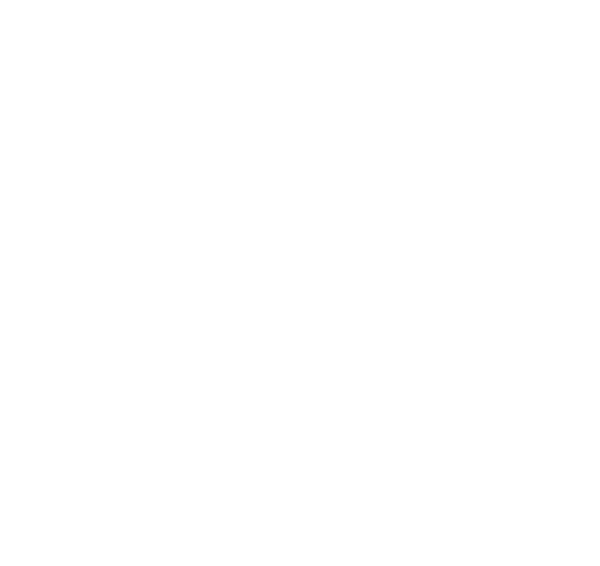
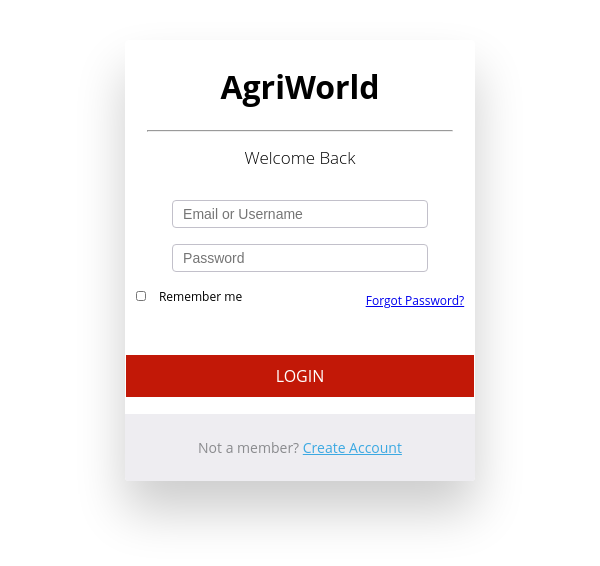
Before and after one commit to anuj308/agriworld, a plain HTML site: page login.html in a window 600 px wide. Drawn offline with Linux system fonts and the light colour scheme.

Commit message:
login signup

```diff
--- a/login.html
+++ b/login.html
@@ -1,13 +1,34 @@
 <!DOCTYPE html>
-<html lang="en">
+<html lang="en" >
 <head>
-    <meta charset="UTF-8">
-    <meta name="viewport" content="width=device-width, initial-scale=1.0">
-    <title>AgriWorld - Login</title>
+  <meta charset="UTF-8">
+  <title>Login </title>
+  <link rel="stylesheet" href="logincss.css">
+  <meta name="viewport" content="width=device-width,initial-scale=1">
 </head>
 <body>
-
-
+<div id="login-box">
+  <div id="newsera-logo"> <h1>AgriWorld</h1></div>
+  <hr id="line">
+  <h2>Welcome Back</h2>
+  <form id="login-form">
+    <p>
+    <input type="text" id="username" name="username" placeholder="Email or Username" required>
+    </p>
+    <p>
+    <input type="password" id="password" name="password" placeholder="Password" required>
+    </p>
+    <p>
+      <span id="rem"><input type="checkbox" id="check-box"> Remember me</span> <span id="forget-p"><a href="#">Forgot Password?</a></span>
+    </p>
+    <p>
+      <a href="/" id="co"><div id="button">LOGIN</div></a>
+    </p>
+  </form>
+  <div id="sign-up">
+    <p>Not a member? <a href="/signup">Create Account</a><p>
+  </div>
+</div>
 
 </body>
 </html>
--- /dev/null
+++ b/logincss.css
@@ -0,0 +1,179 @@
+body {
+    background-color: white;
+    font-size: 1.6rem;
+    font-family: "Open Sans", sans-serif;
+  }
+  #newsera-logo img{
+    height: 91px;
+    width: 342px;
+  }
+  #line{
+    width:87%;
+  }
+  h2 {
+    font-weight: 300;
+    text-align: center;
+  }
+  #login-box {
+    background-color: #fff;
+    width: 35%;
+    margin: 40px auto;
+    text-align: center;
+    padding: 20px 0 0 0;
+    border-radius: 4px;
+    box-shadow: 0px 30px 50px 0px rgba(0, 0, 0, 0.2);
+  }
+
+  #login-form {
+    padding: 0px 60px;
+  }
+  input{
+    width: 100%;
+    outline: none;
+    height: 60px;
+    line-height: 60px;
+    border-radius: 4px;
+    padding: 0 0 0 10px;
+    margin: 0;
+    color: #8a8b8e;
+    border: 1px solid #c2c0ca;
+    font-size: 16px;
+  }
+  input:focus {
+    border-color: #3ca9e2;
+  }
+  input[type="text"]:hover,input[type="password"]:hover {
+    transition: all 0.2s ease;
+    border: 1px solid #329dd5;
+    color: black;
+  }
+
+  #sign-up {
+    background-color: #eeedf1;
+    color: #8a8b8e;
+    font-size: 14px;
+    width: 100%;
+    padding: 10px 0;
+    border-radius: 0 0 4px 4px;
+  }
+  #sign-up a{
+    color: #3ca9e2;
+    transition: all 0.2s ease;
+  }
+  a:hover {
+    color: #146c9b;
+    transition: all 0.2s ease;
+  }
+  #check-box{
+    height:15px;
+    width:15px;
+  }
+  #rem{
+    font-size: 16px;
+    float:left;
+  }
+  #forget-p{
+    float:right;
+    font-size: 16px;
+  }
+  #button{
+    background-color: #C21807;
+    padding: 10px 10px;
+    margin-top: 83px;
+  }
+  #button:hover {
+    background-color: #9b1b0f;
+    transition: all 0.2s ease;
+    color: white;
+  }
+  #co{
+    color:white;
+    text-decoration: none;
+  }
+
+  @media only screen and (max-width:300px) {
+    /* body{
+      background-color: red;
+    } */
+    #login-box {
+      width:85%;
+      font-size: 1rem;
+      padding: 4px 0 0 0;
+    }
+    #login-form {
+      padding: 0px;
+    }
+    input{
+      width: 81%;
+      height: 33px;
+      line-height: 32px;
+      font-size: 16px;
+    }
+  }
+
+  @media only screen and (min-width: 300px) and (max-width:600px) {
+    /* body{
+      background-color: blue;
+    } */
+    #login-box {
+      width:67%;
+      font-size: 1rem;
+      padding: 4px 0 0 0;
+    }
+    #login-form {
+      padding: 1px;
+    }
+    input{
+      width: 70%;
+      height: 26px;
+      line-height: 30px;
+      font-size: 14px;
+
+    }
+    #newsera-logo img{
+      height: 45px;
+      width: 163px;
+    }
+    #rem{
+      font-size: 12px;
+    }
+    #check-box{
+      height:10px;
+      width:10px;
+      margin:0px 10px;
+    }
+    #forget-p a{
+      font-size: 12px;
+      margin:0px 10px;
+    }
+    h2 {
+      font-size: 17px;
+    }
+    #login {
+      padding: 1px 0;
+    }
+    #head {
+      font-size: 22px;
+    }
+  }
+
+
+
+  @media only screen and (min-width: 600px) and (max-width:900px) {
+    /* body{
+      background-color: blue;
+    } */
+    #login-box{
+      width:60%;
+    }
+
+  }
+
+  @media only screen and (min-width: 900px) and (max-width:1200px) {
+    /* body{
+      background-color: green;
+    } */
+    #login-box{
+      width:45%;
+    }
+  }
--- /dev/null
+++ b/signupcss.css
@@ -0,0 +1,192 @@
+body {
+    background-color: white;
+    font-size: 1.6rem;
+    font-family: "Open Sans", sans-serif;
+  }
+  #head {
+    font-weight: 300;
+    font-size: 26px;
+    text-align: center;
+  }
+  #newsera-logo img{
+    height: 91px;
+    width: 342px;
+  }
+  #line{
+    width:87%;
+  }
+  #first{
+    width:45%;
+    padding-right: 3px;
+  }
+  #last{
+    width:45%;
+  }
+  #check-box{
+    height:15px;
+    width:15px;
+  }
+  #rem{
+    font-size: 16px;
+  }
+  #rem a:hover{
+    color: #329dd5;
+  }
+  #sign-up-box {
+    background-color: #fff;
+    width: 35%;
+    margin: 80px auto;
+    text-align: center;
+    padding: 20px 0 0 0;
+    border-radius: 4px;
+    box-shadow: 0px 30px 50px 0px rgba(0, 0, 0, 0.2);
+  }
+  #sign-up-form {
+    padding: 0 60px;
+  }
+  input {
+    width: 100%;
+    outline: none;
+    height: 60px;
+    line-height: 60px;
+    border-radius: 4px;
+    padding: 0 0 0 10px;
+    margin: 0;
+    color: #8a8b8e;
+    border: 1px solid #c2c0ca;
+    font-size: 16px;
+  }
+  input:focus {
+    border-color: #3ca9e2;
+  }
+  input[type="text"]:hover,input[type="password"]:hover {
+    transition: all 0.2s ease;
+    border: 1px solid #329dd5;
+    color: black;
+  }
+  #login {
+    background-color: #eeedf1;
+    color: #8a8b8e;
+    font-size: 14px;
+    width: 100%;
+    padding: 10px 0;
+    border-radius: 0 0 4px 4px;
+  }
+  #sign-up a{
+    color: #3ca9e2;
+    transition: all 0.2s ease;
+  }
+  a:hover {
+    color: #329dd5;
+    transition: all 0.2s ease;
+  }
+  #buttons{
+    background-color: #C21807;;
+    padding: 10px 10px;
+  }
+  #buttons:hover {
+    background-color: #9b1b0f;
+    transition: all 0.2s ease;
+    color: white;
+  }
+  #cos{
+    color:white;
+    text-decoration: none;
+  }
+  @media only screen and (max-width:300px) {
+    /* body{
+      background-color: red;
+    } */
+    #sign-up-box {
+      width:85%;
+      font-size: 1rem;
+      padding: 4px 0 0 0;
+    }
+    #sign-up-form {
+      padding: 0px;
+    }
+    input{
+      width: 81%;
+      height: 33px;
+      line-height: 32px;
+      font-size: 16px;
+    }
+  }
+
+  @media only screen and (min-width: 300px) and (max-width:600px) {
+    /* body{
+      background-color: blue;
+    } */
+    #sign-up-box {
+      width:67%;
+      font-size: 1rem;
+      padding: 4px 0 0 0;
+    }
+    #sign-up-form {
+      padding: 1px;
+    }
+    input{
+      width: 70%;
+      height: 28px;
+      line-height: 32px;
+      font-size: 16px;
+    }
+    #newsera-logo img{
+      height: 45px;
+      width: 163px;
+    }
+    #first{
+      width:33%;
+      padding-right: 3px;
+    }
+    #last{
+      width:33%;
+    }
+    #rem{
+      font-size: 13px;
+    }
+    #check-box{
+      height:10px;
+      width:10px;
+    }
+    h2 {
+      font-size: 26px;
+    }
+    #login {
+      padding: 1px 0;
+    }
+    #head {
+      font-size: 22px;
+    }
+  }
+
+  @media only screen and (min-width: 600px) and (max-width:900px) {
+    /* body{
+      background-color: blue;
+    } */
+    #sign-up-box{
+      width:60%;
+    }
+    #first{
+      width:40%;
+      padding-right: 3px;
+    }
+    #last{
+      width:40%;
+    }
+  }
+  @media only screen and (min-width: 900px) and (max-width:1200px) {
+    /* body{
+      background-color: green;
+    }  */
+    #sign-up-box{
+      width:45%;
+    }
+    #first{
+      width:44%;
+      padding-right: 3px;
+    }
+    #last{
+      width:44%;
+    }
+  }
```
Also changed, not shown: index.html (+2 -2 lines), sell-product.html (+3 -2 lines), signup.html (added, +40 -0 lines).
